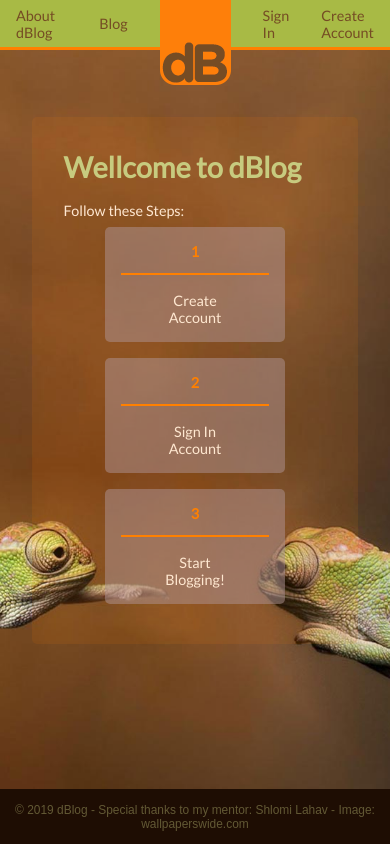
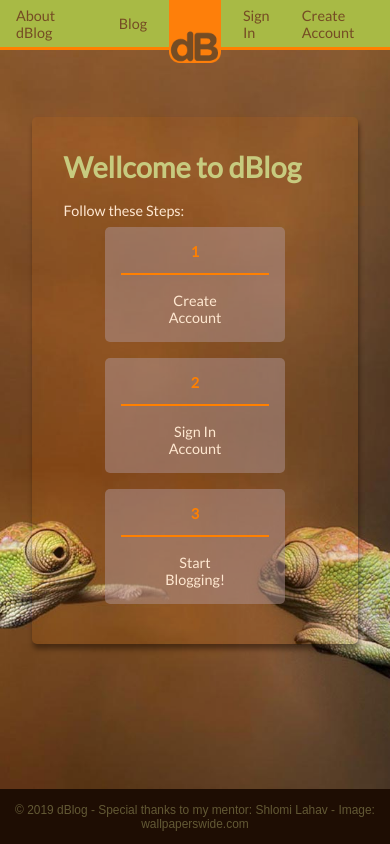
Before and after one commit to DorKatzir/dblog, a PHP site: page / in a window 390 px wide. Run offline with PHP 8.4, Linux system fonts and the light colour scheme; some libraries are stand-ins or nearby versions.

Commit message:
responsive logo and little things that i dont remember

```diff
--- a/css/main.css
+++ b/css/main.css
@@ -108,7 +108,39 @@ nav ul {
 
 .nav_logo {
   z-index: 5;
-  margin: 0 1rem;
+  margin-top: 0 !important;
+}
+
+.nav_logo {
+  margin: 5px;
+}
+
+@media screen and (min-width: 320px) {
+  .nav_logo {
+    margin: calc(1.05163vw + 1.6348px);
+  }
+}
+
+@media screen and (min-width: 1366px) {
+  .nav_logo {
+    margin: 16px;
+  }
+}
+
+.nav_logo img {
+  width: 51px;
+}
+
+@media screen and (min-width: 320px) {
+  .nav_logo img {
+    width: calc(1.91205vw + 44.88145px);
+  }
+}
+
+@media screen and (min-width: 1366px) {
+  .nav_logo img {
+    width: 71px;
+  }
 }
 
 .ul_site {
@@ -150,6 +182,8 @@ main .content {
   padding: 2rem;
   background-color: rgba(255, 128, 0, 0.1);
   border-radius: 5px;
+  -webkit-box-shadow: 1px 5px 5px rgba(30, 13, 3, 0.5);
+          box-shadow: 1px 5px 5px rgba(30, 13, 3, 0.5);
 }
 
 main .content {
--- a/css/main.scss
+++ b/css/main.scss
@@ -110,7 +110,14 @@ nav ul {
 
 .nav_logo {
     z-index: 5;
-    margin: 0 1rem;
+
+    @include interpolate(margin, 320px, 1366px, 5px, 16px);
+    margin-top: 0 !important;
+}
+
+.nav_logo img {
+
+    @include interpolate(width, 320px, 1366px, 51px, 71px);
 }
 
 
@@ -150,6 +157,7 @@ a:active {
 
 main {
     margin: 0 auto;
+
 }
 
 // main::after {
@@ -160,11 +168,14 @@ main {
 // }
 
 main .content {
+    @include interpolate(width, 320px, 1366px, 300px, 700px);
     margin-top: 4.2rem;
     padding: 2rem;
     background-color: rgba(255, 128, 0, .1);
     border-radius: 5px;
-    @include interpolate(width, 320px, 1366px, 300px, 700px);
+    // border: 1px solid rgba(30, 13, 3, .1);
+    box-shadow: 1px 5px 5px rgba(30, 13, 3, .5);
+
 }
 
 
```
Also changed, not shown: img/chameleons_SRC.jpg (deleted), img/db_1382x870.jpg (deleted), img/db_1920x1150.jpg (deleted).
